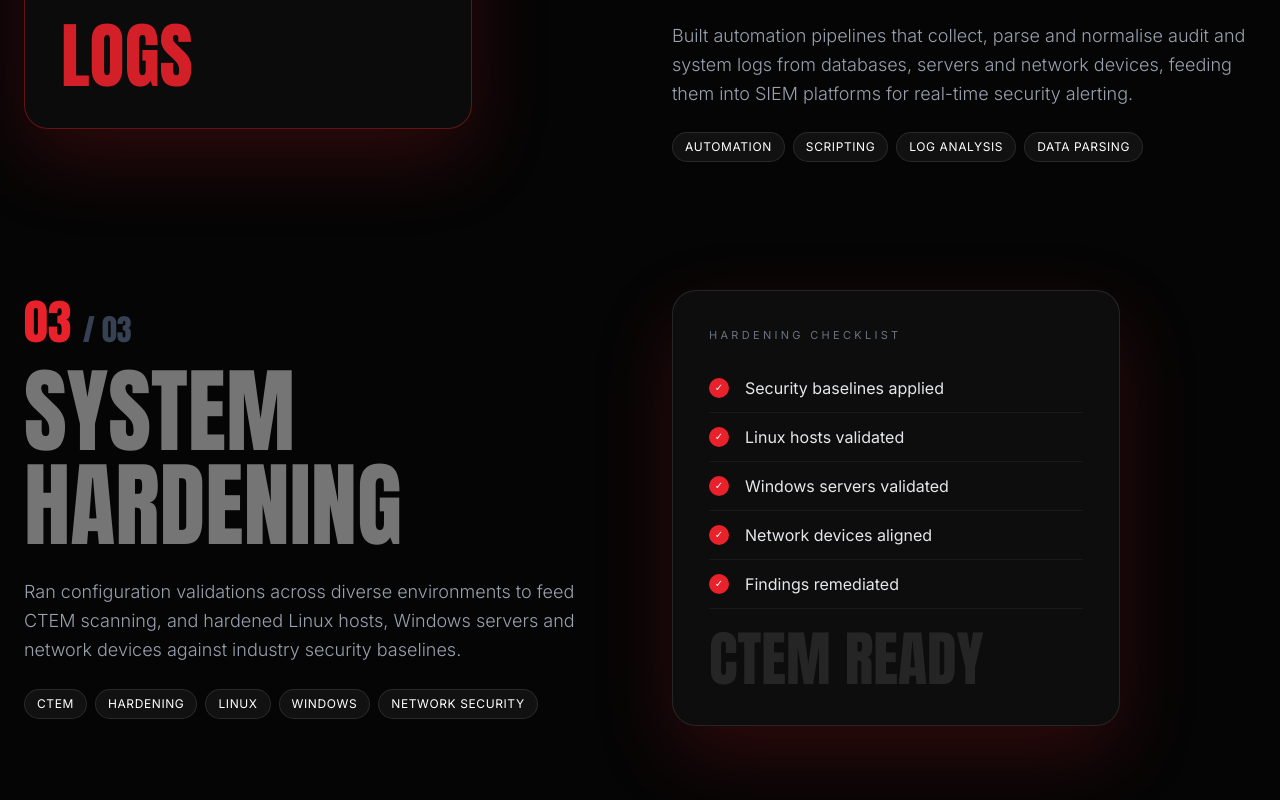
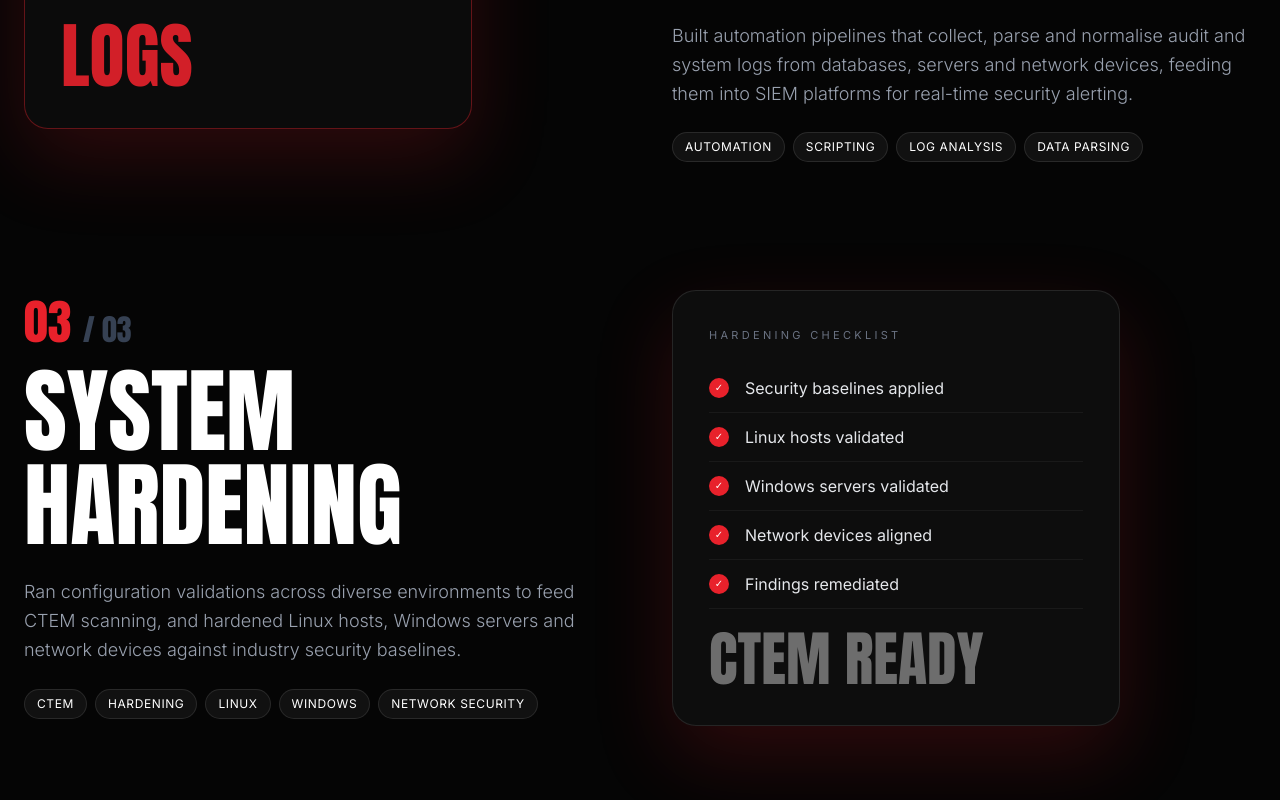
Before and after one commit to asadali-cyber25/asad-portfolio-site, a React (Vite) app: page / in a window 1280 px wide. Shown: the part 5239-6039 px from the top of the page. Built offline with nearby package versions, Linux system fonts and the light colour scheme.

Commit message:
ui: make project titles always bright; increase CTEM Ready text opacity

```diff
--- a/src/App.jsx
+++ b/src/App.jsx
@@ -596,7 +596,7 @@ const ProjectVisual = memo(({ type }) => {
           <span className="text-sm text-gray-200 md:text-base">{row}</span>
         </div>
       ))}
-      <p className="mt-5 font-display text-5xl uppercase leading-none text-white/10 sm:text-6xl">CTEM Ready</p>
+      <p className="mt-5 font-display text-5xl uppercase leading-none text-white/40 sm:text-6xl">CTEM Ready</p>
     </div>
   );
 });
@@ -1018,7 +1018,7 @@ const Portfolio = () => {
                   <div className="mb-4 font-display text-4xl text-brand md:text-5xl">
                     0{i + 1} <span className="text-2xl text-gray-700 md:text-3xl">/ 0{PROJECTS.length}</span>
                   </div>
-                  <h3 className="font-display uppercase text-white/45 transition-colors duration-500 group-hover:text-white text-[clamp(2.6rem,10vw,5.8rem)] leading-[1.02]">
+                  <h3 className="font-display uppercase text-white transition-colors duration-500 text-[clamp(2.6rem,10vw,5.8rem)] leading-[1.02]">
                     {p.title[0]}<br />{p.title[1]}
                   </h3>
                   <p className="mt-6 text-sm font-light leading-relaxed text-gray-400 md:text-base lg:text-lg">{p.text}</p>
```
